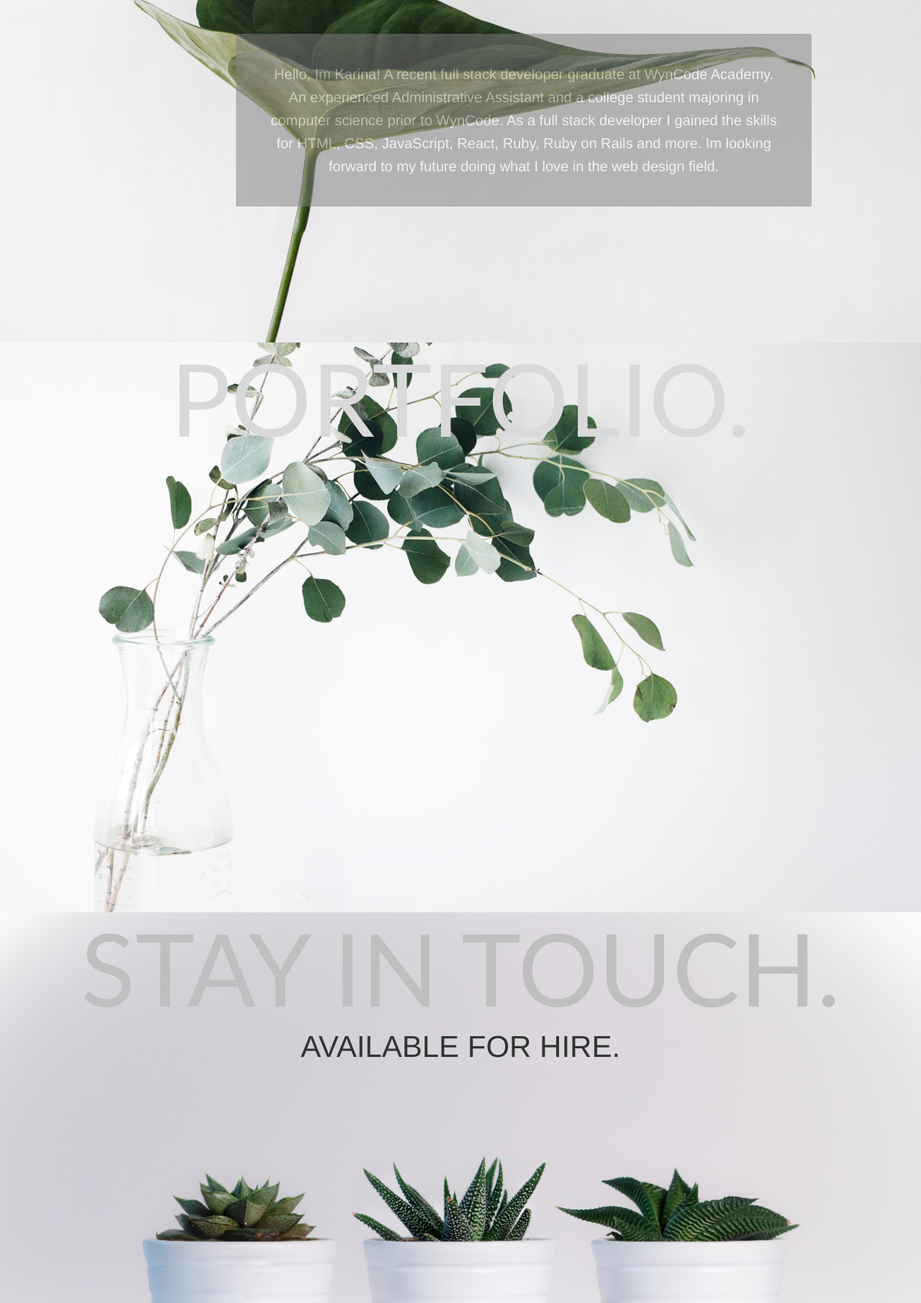
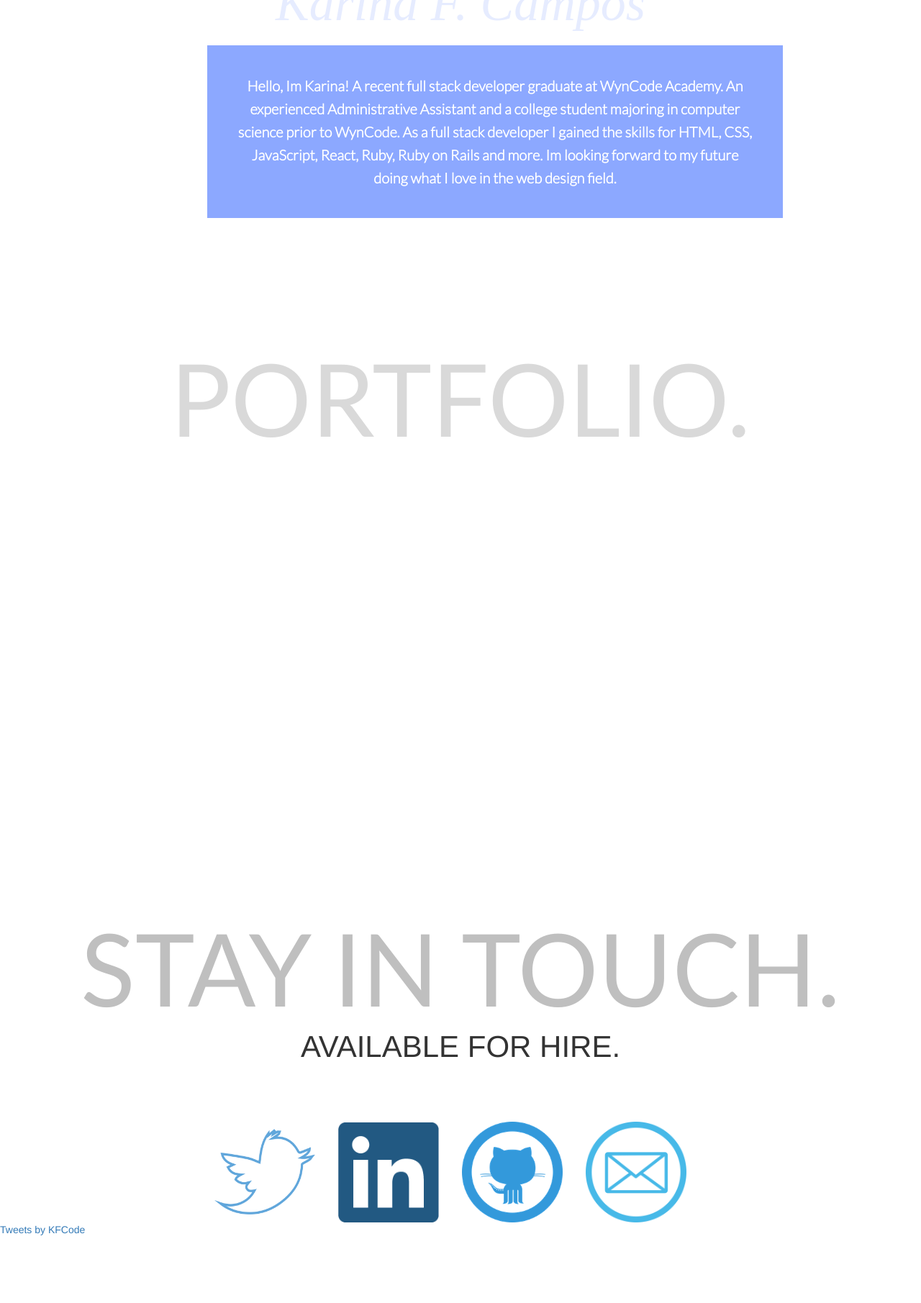
Before and after one commit to CodingGalKFC/KFC-port, a plain HTML site: page index.html in a window 1280 px wide. Shown: the part 361-2172 px from the top of the page at 72% size. Drawn offline with nearby package versions, Linux system fonts and the light colour scheme; a web font is replaced by a local one.

Commit message:
updated design and contact info

```diff
--- a/index.html
+++ b/index.html
@@ -9,7 +9,8 @@
     <script src="https://maxcdn.bootstrapcdn.com/bootstrap/3.3.7/js/bootstrap.min.js"></script>
     <link href="port.css" rel="stylesheet">
     <script src="index.js"></script>
-
+    <link href="http://fonts.googleapis.com/css?family=Abel|Medula+One" rel="stylesheet" type="text/css" />
+    <link href="http://fonts.googleapis.com/css?family=Lato:300|Grand+Hotel" rel="stylesheet" type="text/css" />
   </head>
 
 
@@ -52,6 +53,18 @@
 <div id="bottom">
   <h3 class="contact-header">Stay in touch.</h3>
     <h5 class="hire">Available for hire.</h5>
+    <div class="social-accounts">
+      <a href="https://twitter.com/KFCode" target="_blank"><img class="twitter-icon" src="images/twittericon.png" alt="twitter"></a>
+      <a href="https://www.linkedin.com/in/kfcode/" target="_blank"><img class="linkedin-icon" src="images/linkedinicon.png" alt="linkedin"></a>
+      <a href="https://github.com/KarinaCmps12" target="_blank"><img class="github-icon" src="images/githubicon.png" alt="githib"></a>
+      <a href="https://mail.google.com/mail/?view=cm&fs=1&to=someone@example.com&su=SUBJECT&body=BODY&bcc=someone.else@example.com" target="_blank"><img class="gmail-icon" src="images/gmail.png" alt="gmail"></a>
+  </div>
+  <div class="timelines">
+    <a class="twitter-timeline" data-width="400" data-height="600" data-link-color="#668cff" href="https://twitter.com/KFCode?ref_src=twsrc%5Etfw">Tweets by KFCode</a> <script async src="https://platform.twitter.com/widgets.js" charset="utf-8"></script>
+
+
+
+  </div>
 </div>
   </body>
 </html>
--- a/port.css
+++ b/port.css
@@ -7,7 +7,7 @@
 }
 
 #navigation-bar a{
-  color: #d9d9d9;
+  color:  #668cff;
   text-decoration: none;
   text-transform: uppercase;
   margin-left: 2em;
@@ -20,14 +20,14 @@
 
 #top{
   /* background-color: #7486a4; */
-  background-image: url("images/plantplant.jpg");
+  /* background-image: url("images/whitewood.jpg"); */
   height: 100vh;
   background-size: cover;
 }
 
 #middle{
   /* background-color: #ede6de; */
-  background-image: url("images/plants2.jpg");
+  /* background-image: url("images/plants2.jpg"); */
   height: 100vh;
   background-size: cover;
   margin-top: -2em;
@@ -36,7 +36,7 @@
 
 #bottom{
   /* background-color: #b77d7b; */
-  background-image: url("images/plants1.jpg");
+  /* background-image: url("images/plants1.jpg"); */
   height: 100vh;
   background-size: cover;
   margin-top: -2em;
@@ -67,10 +67,10 @@
  #initial-k,
  #initial-f,
  #initial-c {
-   font-size: 15em;
+   font-size: 18em;
    color: #a6a6a6;
    display: inline-block;
-   font-family: Gill Sans;
+   font-family: 'Medula One', cursive;
  }
 
 #initial-k{
@@ -91,10 +91,10 @@
 
 #full-name{
   font-size: 5em;
-  font-family: Snell Roundhand;
+  font-family: 'Droid Serif', serif;
   font-style: italic;
   margin-top: -2%;
-  color: white;
+  color: #e6ecff;
   text-align: center;
 
 }
@@ -107,15 +107,16 @@
 
 #bio{
   line-height: 1.6;
-  border: gray solid 2em;
-  background: gray;
-  opacity: 0.5;
+  background-color: rgb(26, 83, 255,0.5);
   color: white;
   width: 40em;
   text-align: center;
-  margin-left: 10em;
-  margin-top: 2em;
+  margin-left: 8em;
+  /* margin-top: 2em; */
   font-size: 20px;
+  font-weight: bold;
+  padding: 2em;
+  font-family: 'Lato', sans-serif;
 }
 
 /* ABOUT PAGE ENDS */
@@ -148,3 +149,34 @@
   text-align: center;
   font-size: 3em;
 }
+
+.twitter-icon{
+  width: 10em;
+  margin-right: 2em;
+  margin-top: 5em;
+}
+
+.linkedin-icon{
+  width: 10em;
+  margin-top: 5em;
+  margin-right: 2em;
+
+}
+
+.github-icon{
+  width: 10em;
+  margin-top: 5em;
+  margin-right: 2em;
+
+}
+
+.gmail-icon{
+  width: 10em;
+  margin-top: 5em;
+  margin-right: 2em;
+
+}
+
+.social-accounts{
+  text-align: center;
+}
```
Also changed, not shown: images/gmail.png (added), images/whitewood.jpg (added), 2 other files.
